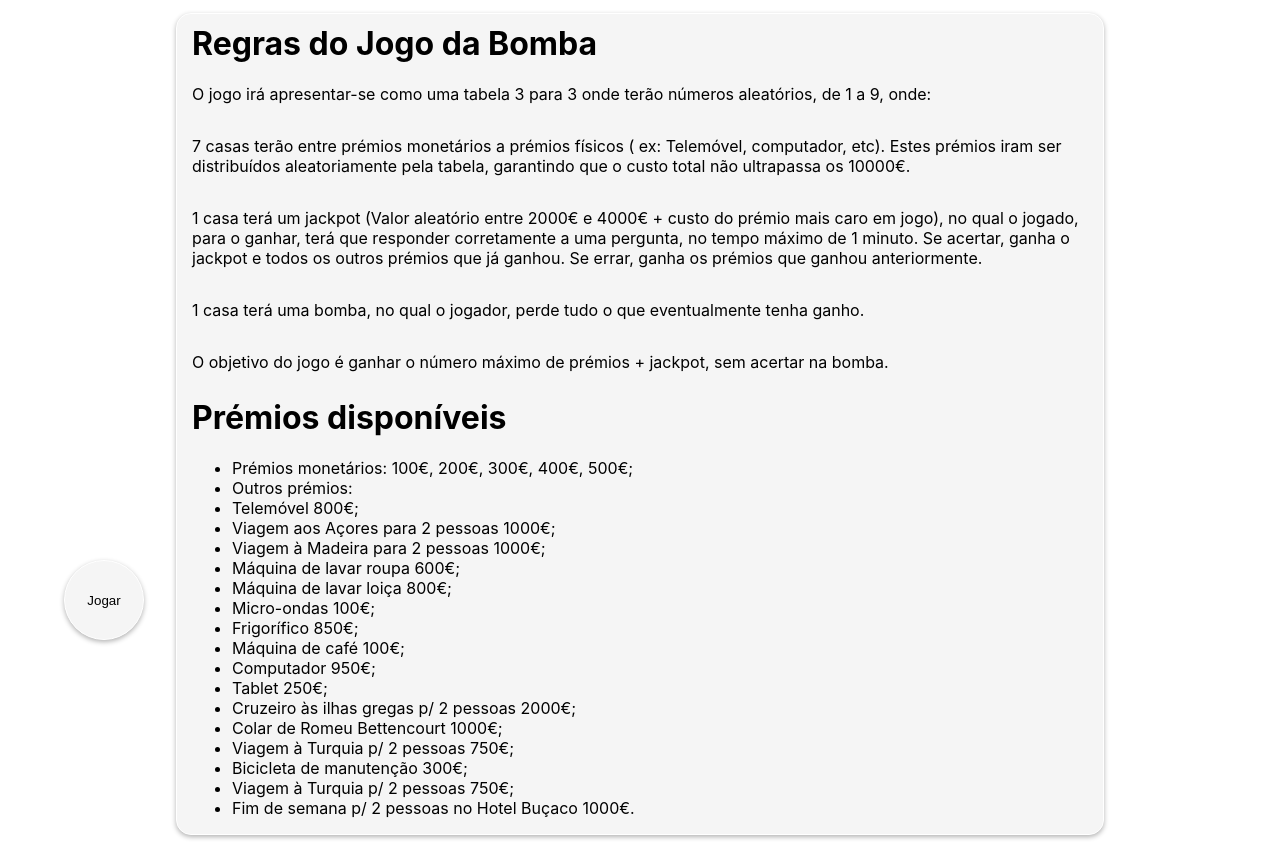
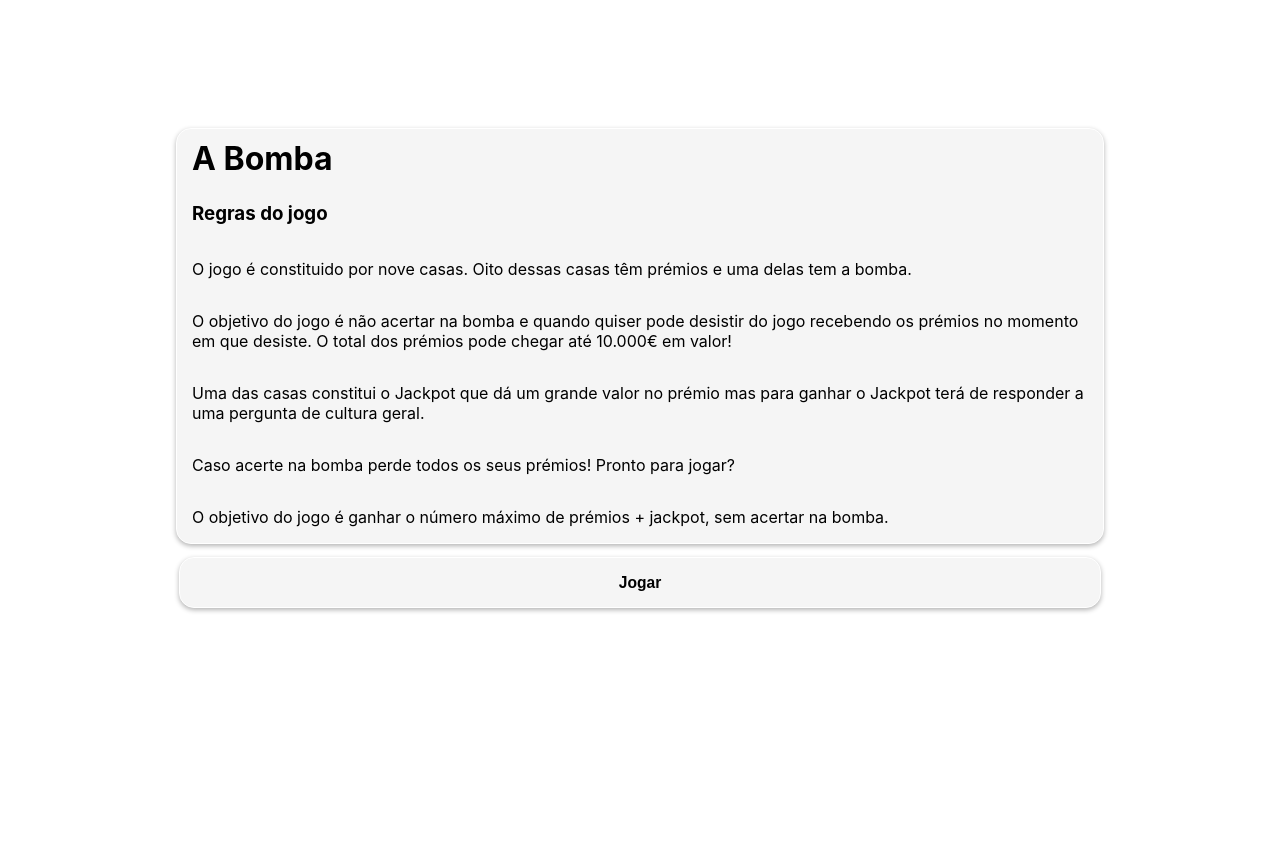
Before and after one commit to ruimpcastro/react-bomb, a React (Create React App) app: page / in a window 1280 px wide. After the commit the page ends 800 px from the top, so only its background shows below. Built offline with nearby package versions, Linux system fonts and the light colour scheme.

Commit message:
Finished product

```diff
--- a/src/Board.css
+++ b/src/Board.css
@@ -5,6 +5,7 @@
   justify-content: flex-start;
   align-content: center;
   height: 100vh;
+  overflow: hidden;
 }
 
 #perguntaDiv {
@@ -47,7 +48,7 @@
 }
 
 .premio-img {
-  width: 50%;
+  width: 45%;
 }
 
 .board-row {
--- a/src/Board.js
+++ b/src/Board.js
@@ -267,7 +267,7 @@ class Board extends Component {
   }
 
   render() {
-    const status = "The bomb";
+    const status = "A Bomba";
 
     return (
       <div className="table">
@@ -294,7 +294,7 @@ class Board extends Component {
           {this.renderSquare(array[8])}
         </div>
         <div>
-          <h3>Prémio: {this.state.totalPremios}</h3>
+          <h3 style={{marginBottom: "0"}}>Prémio: {this.state.totalPremios}€</h3>
         </div>
         <div className="premios">
           <h3>Prémios</h3>
--- a/src/Square.css
+++ b/src/Square.css
@@ -1,6 +1,6 @@
 .square-normal {
-  padding: 30px;
-  margin: 1%;
+  padding: 40px;
+  margin: 2%;
   border-radius: 15px;
   border: 1px solid white;
   box-shadow: 0px 2px 5px rgba(0, 0, 0, 0.3);
@@ -12,8 +12,8 @@
 }
 
 .square-clicked {
-  padding: 30px;
-  margin: 1%;
+  padding: 40px;
+  margin: 2%;
   border-radius: 15px;
   border: 1px solid white;
   box-shadow: 0px 2px 5px rgba(0, 0, 0, 0.3);
--- a/src/rules.css
+++ b/src/rules.css
@@ -2,9 +2,10 @@
   background-color: white;
   display: flex;
   justify-content: center;
-  align-items: flex-start;
-  margin-top: 1%;
+  align-items: center;
+  margin-top: 10%;
   margin-bottom: 1%;
+  flex-direction: column;
 }
 
 #regras-center {
@@ -17,8 +18,40 @@
   box-shadow: 0px 2px 5px rgb(0 0 0 / 30%);
   background-color: #f5f5f5;
   width: 70%;
+  margin-bottom: 1%;
 }
 
 h1 {
   margin: 10px 0 5px 0;
 }
+
+.button-play {
+  display: flex;
+  flex-direction: column;
+  align-items: center;
+  border: 1px solid white;
+  border-radius: 15px;
+  padding: 0 15px;
+  box-shadow: 0px 2px 5px rgb(0 0 0 / 30%);
+  background-color: #f5f5f5;
+  width: 72%;
+}
+
+.button-play:hover {
+  display: flex;
+  flex-direction: column;
+  align-items: center;
+  border: 1px solid white;
+  border-radius: 15px;
+  padding: 0 15px;
+  box-shadow: 0px 2px 5px rgb(0 0 0 / 30%);
+  background-color: #d4e157;
+  width: 72%;
+}
+
+.play {
+  width: 100%;
+  display: flex;
+  align-items: center;
+  flex-direction: column;
+}
--- a/src/rules.js
+++ b/src/rules.js
@@ -6,58 +6,45 @@ import "./rules.css";
 const Rules = () => (
   <div id="regras">
     <div id="regras-center">
-      <h1>Regras do Jogo da Bomba</h1>
+      <h1>A Bomba</h1>
+      <h3>Regras do jogo</h3>
       <p>
-        O jogo irá apresentar-se como uma tabela 3 para 3 onde terão números
-        aleatórios, de 1 a 9, onde:
+        O jogo é constituido por nove casas. Oito dessas casas têm prémios e uma
+        delas tem a bomba.
       </p>
       <p>
-        7 casas terão entre prémios monetários a prémios físicos ( ex:
-        Telemóvel, computador, etc). Estes prémios iram ser distribuídos
-        aleatoriamente pela tabela, garantindo que o custo total não ultrapassa
-        os 10000€.
+        O objetivo do jogo é não acertar na bomba e quando quiser pode desistir
+        do jogo recebendo os prémios no momento em que desiste. O total dos
+        prémios pode chegar até 10.000€ em valor!
       </p>
       <p>
-        1 casa terá um jackpot (Valor aleatório entre 2000€ e 4000€ + custo do
-        prémio mais caro em jogo), no qual o jogado, para o ganhar, terá que
-        responder corretamente a uma pergunta, no tempo máximo de 1 minuto. Se
-        acertar, ganha o jackpot e todos os outros prémios que já ganhou. Se
-        errar, ganha os prémios que ganhou anteriormente.
+        Uma das casas constitui o Jackpot que dá um grande valor no prémio mas
+        para ganhar o Jackpot terá de responder a uma pergunta de cultura geral.
       </p>
       <p>
-        1 casa terá uma bomba, no qual o jogador, perde tudo o que eventualmente
-        tenha ganho.
+        Caso acerte na bomba perde todos os seus prémios! Pronto para jogar?
       </p>
       <p className="negrito">
         O objetivo do jogo é ganhar o número máximo de prémios + jackpot, sem
         acertar na bomba.
       </p>
-
-      <h1>Prémios disponíveis</h1>
-      <ul>
-        <li>Prémios monetários: 100€, 200€, 300€, 400€, 500€;</li>
-        <li>Outros prémios:</li>
-        <li>Telemóvel 800€;</li>
-        <li>Viagem aos Açores para 2 pessoas 1000€;</li>
-        <li>Viagem à Madeira para 2 pessoas 1000€;</li>
-        <li>Máquina de lavar roupa 600€;</li>
-        <li>Máquina de lavar loiça 800€;</li>
-        <li>Micro-ondas 100€;</li>
-        <li>Frigorífico 850€;</li>
-        <li>Máquina de café 100€;</li>
-        <li>Computador 950€;</li>
-        <li>Tablet 250€;</li>
-        <li>Cruzeiro às ilhas gregas p/ 2 pessoas 2000€;</li>
-        <li>Colar de Romeu Bettencourt 1000€;</li>
-        <li>Viagem à Turquia p/ 2 pessoas 750€;</li>
-        <li>Bicicleta de manutenção 300€;</li>
-        <li>Viagem à Turquia p/ 2 pessoas 750€;</li>
-        <li>Fim de semana p/ 2 pessoas no Hotel Buçaco 1000€.</li>
-      </ul>
     </div>
-    <Link to="./game" style={{ textDecoration: "none" }}>
-      <button className="button-rules">Jogar</button>
-    </Link>
+    <div className="play">
+      <Link
+        to="./game"
+        style={{
+          width: "100%",
+          textDecoration: "none",
+          display: "flex",
+          flexDirection: "column",
+          alignItems: "center",
+        }}
+      >
+        <button className="button-play">
+          <h3>Jogar</h3>
+        </button>
+      </Link>
+    </div>
   </div>
 );
 
```
